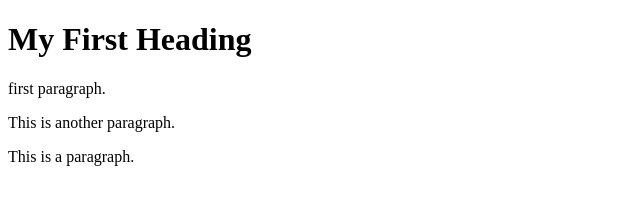
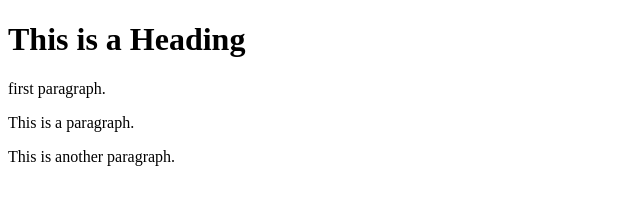
Before and after one commit to nwakego98/learning-git, a plain HTML site: page index.html in a window 1280 px wide. Shown: the whole page, without its empty margins (0-640 px from the left). Drawn offline with Linux system fonts and the light colour scheme.

Commit message:
resolved conflict

```diff
--- a/index.html
+++ b/index.html
@@ -4,9 +4,9 @@
 <title>Page Title</title>
 </head>
 <body>
-<h1>My First Heading</h1>
+<h1>This is a  Heading</h1>
 <p> first paragraph.</p>
+<p>This is a paragraph.</p>
 <p>This is another paragraph.</p>
-<p>This is a paragraph.</p>
 </body>
 </html>
```
